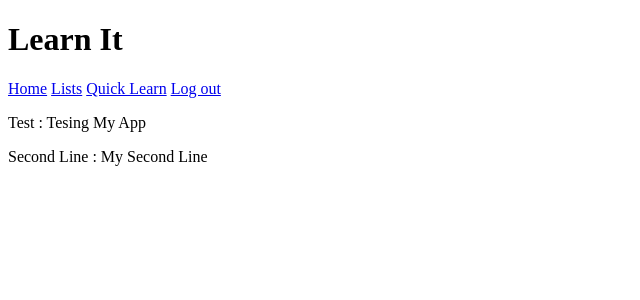
After one commit to RafayelGardishyan/Schoolar, a Django app: page /app/test/1 in a window 1280 px wide. The commit adds this page. Shown: the top 300 px of the page, without its empty margins (0-640 px from the left). Run offline with Django 3.2, Linux system fonts and the light colour scheme; a user stored in the database is signed in; data comes from the database, SQL or seed files in the repository.

Commit message:
Added first steps for the test module

```diff
--- a/learnit/models.py
+++ b/learnit/models.py
@@ -28,4 +28,4 @@ class List(models.Model):
         return self.name
 
     def get_test(self):
-        return str(self.pk) + "/" + str(self.owner.id)
+        return str(self.pk)
--- a/learnit/urls.py
+++ b/learnit/urls.py
@@ -7,6 +7,7 @@ urlpatterns = [
     path('app/home/', views.app_home, name='app_home'),
     path('app/add/', views.add_list, name='add_list'),
     path('app/lists/', views.lists, name='lists'),
+    path('app/test/<int:list_id>', views.test, name='test'),
     path('login/', auth_views.login, name='login'),
     path('logout/', auth_views.logout, {'next_page': '/logged_out'}, name='logout'),
     path('logged_out/', views.logged_out, name='logged_out'),
--- a/learnit/views.py
+++ b/learnit/views.py
@@ -3,6 +3,7 @@ from django.http import JsonResponse
 from django.shortcuts import render, redirect
 from .forms import UserForm
 from .models import Subject, List, Question
+
 
 def index(request):
     if request.user.is_authenticated:
@@ -81,3 +82,14 @@ def lists(request):
         'lists': n_lists,
         'username': request.user.username
     })
+
+
+def test(request, list_id):
+    try:
+        list = List.objects.get(pk=list_id, owner=request.user)
+    except:
+        return redirect('/app/lists')
+
+    return render(request, 'app/test.html', {
+        'questions': list.questions.all()
+    })
--- a/templates/app/lists.html
+++ b/templates/app/lists.html
@@ -18,7 +18,7 @@
   <td>{{ list.name }}</td>
   <td>{{ list.question_subject }}</td>
   <td>{{ list.answer_subject }}</td>
-  <td><a href="app/test/{{ list.get_test }}">Test!</a></td>
+  <td><a href="/app/test/{{ list.get_test }}">Test!</a></td>
 </tr>
 {% endfor %}
 </table>
--- /dev/null
+++ b/templates/app/test.html
@@ -0,0 +1,11 @@
+{% extends 'base.html' %}
+
+{% block content %}
+
+    {% for question in questions %}
+
+        <p>{{ question.question }} : {{ question.answer }}</p>
+
+    {% endfor %}
+
+{% endblock %}
--- a/templates/base.html
+++ b/templates/base.html
@@ -18,7 +18,7 @@
   <h1 id="title">Learn It</h1>
   <nav>
   <li class="nav-item"><a href="/">Home</a></li>
-  <li class="nav-item"><a href="#">Lists</a></li>
+  <li class="nav-item"><a href="/app/lists">Lists</a></li>
   <li class="nav-item"><a href="#">Quick Learn</a></li>
   {% if user.is_authenticated %}
   <li class="nav-item"><a href="/logout">Log out</a></li>
```
